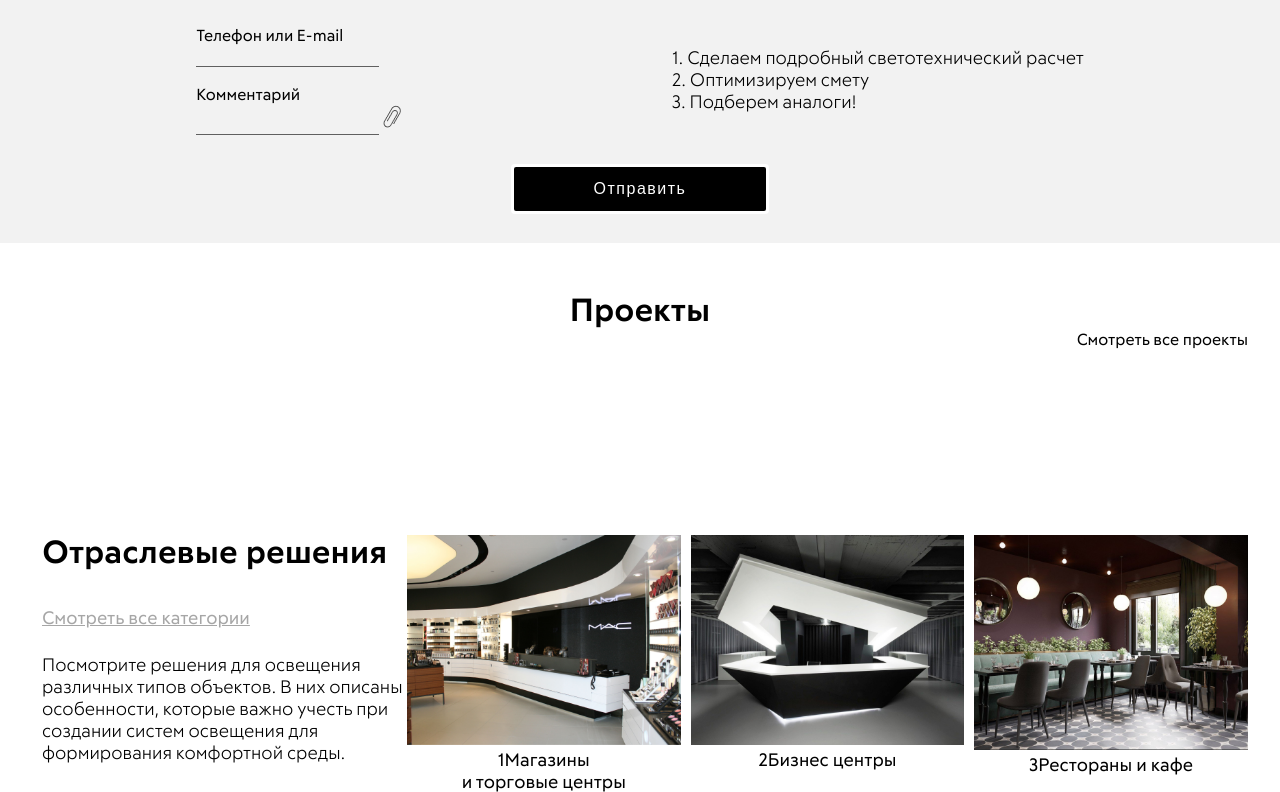
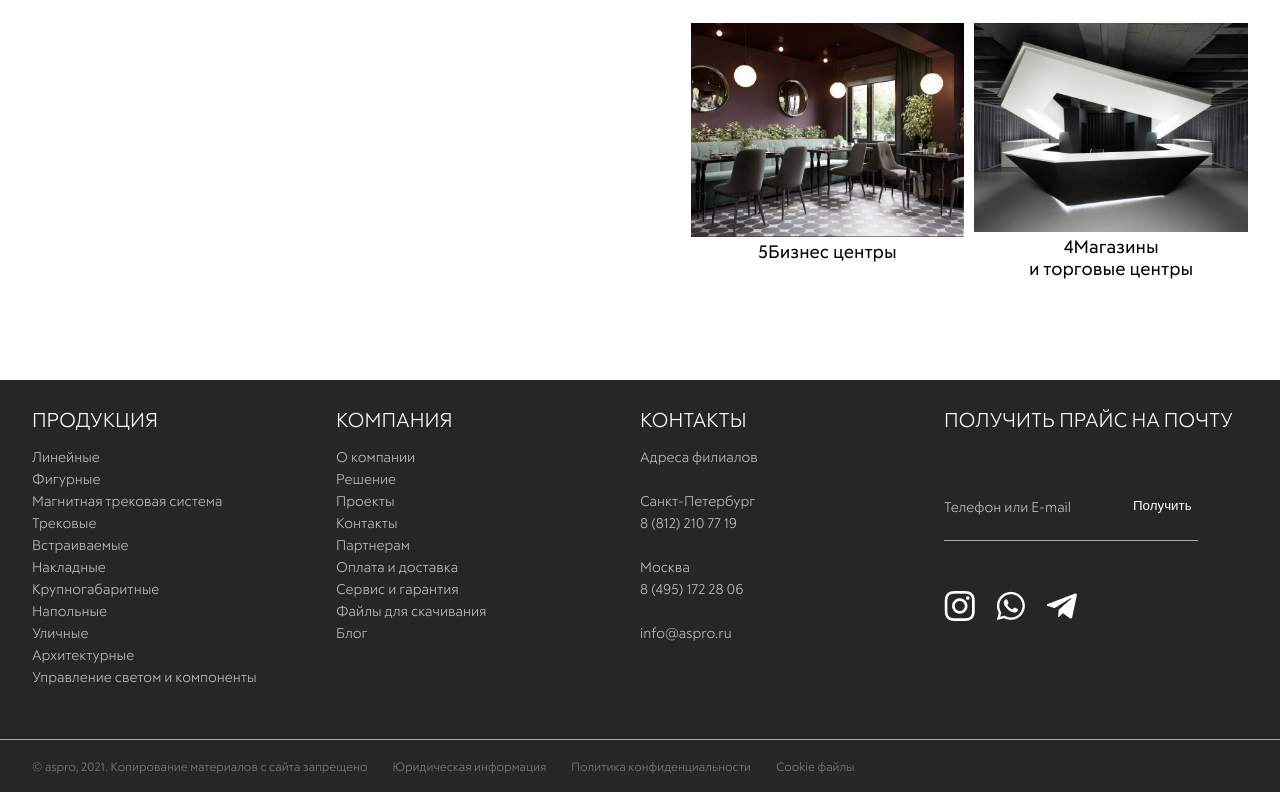
Before and after one commit to oichievas/aspro, a plain HTML site: page index.html in a window 1280 px wide. Shown: the part 2008-2800 px from the top of the page. Drawn offline with nearby package versions, Linux system fonts and the light colour scheme.

Commit message:
some changes

```diff
--- a/css/style.css
+++ b/css/style.css
@@ -317,6 +317,9 @@ footer {
 
 .footer_ul form {
   padding: 50px 0;
+  display: flex;
+  align-items: flex-start;
+  flex-flow: wrap;
 }
 
 .footer_ul form input {
@@ -328,6 +331,8 @@ footer {
   border-bottom: 1px solid rgba(252, 252, 252, 0.6) !important;
   outline: none !important;
   border: 0;
+  padding-bottom: 27px;
+  color: #ffffff;
 }
 
 .footer_block ul li h3 {
@@ -338,9 +343,13 @@ footer {
   color: #ffffff;
 }
 
+.footer_block ul {
+  padding-bottom: 20px;
+}
+
 .footer_block ul li {
   font-weight: 300;
-  font-size: 16px;
+  font-size: 14px;
   line-height: 22px;
   color: rgba(255, 255, 255, 0.7);
 }
@@ -352,6 +361,27 @@ footer {
 }
 .social_icons li {
   padding-right: 20px;
+}
+
+.footer_last {
+  border-top: 1px solid rgba(252, 252, 252, 0.6);
+}
+
+.footer_last ul {
+  padding: 20px 0;
+  display: flex;
+  flex-flow: wrap;
+  font-weight: 300;
+  font-size: 12px;
+  line-height: 17px;
+  /* identical to box height */
+
+  color: rgba(255, 255, 255, 0.4);
+  margin-right: -25px;
+}
+
+.footer_last ul li {
+  padding-right: 25px;
 }
 /* --------Footer End -----------*/
 
@@ -371,6 +401,10 @@ footer {
   }
   .catalog_block {
     width: 25%;
+  }
+
+  .footer_block {
+    width: 50%;
   }
 }
 
@@ -431,6 +465,17 @@ footer {
     width: 50%;
   }
 
+  .request_right .black_subtitle,
+  .request_left .label_p {
+    font-size: 14px;
+    line-height: 25px;
+  }
+
+  .request_left span {
+    float: right;
+    padding-top: 5px;
+  }
+
   .industry_block {
     width: 50%;
   }
--- a/index.html
+++ b/index.html
@@ -13,7 +13,7 @@
     <title>ASPRO light</title>
   </head>
   <body>
-    <header>
+    <!-- <header>
       <div class="container">
         <nav>
           <ul class="menu logo_ul">
@@ -46,11 +46,11 @@
           </ul>
         </nav>
       </div>
-    </header>
+    </header> -->
 
     <main>
       <!-- Slider -->
-      <section class="single-item autoplay slider_banner">
+      <!-- <section class="single-item autoplay slider_banner">
         <div>
           <p class="text_slider">
             Свет, который делает <br />
@@ -69,7 +69,7 @@
             интерьер уютнее
           </p>
         </div>
-      </section>
+      </section> -->
       <!-- Slider End -->
 
       <!-- Text under slider -->
@@ -260,7 +260,7 @@
       <section class="container catalog">
         <div class="catalog_title">
           <h2>Проекты</h2>
-          <a href="#"><p>Смотреть все проекты</p></a>
+          <a class="a_underline" href="#"><p>Смотреть все проекты</p></a>
         </div>
         <!-- <div
           class="project_slider multiple-items"
@@ -386,37 +386,43 @@
           <div class="footer_block">
             <ul>
               <li>
-                <h3>ПРОДУКЦИЯ</h3>
+                <h3>КОМПАНИЯ</h3>
               </li>
-              <li><a href="">Линейные</a></li>
-              <li><a href="">Фигурные</a></li>
-              <li><a href="">Магнитная трековая система</a></li>
-              <li><a href="">Трековые</a></li>
-              <li><a href="">Встраиваемые</a></li>
-              <li><a href="">Накладные</a></li>
-              <li><a href="">Крупногабаритные</a></li>
-              <li><a href="">Напольные</a></li>
-              <li><a href="">Уличные</a></li>
-              <li><a href="">Архитектурные</a></li>
-              <li><a href="">Управление светом и компоненты</a></li>
+              <li><a href="">О компании</a></li>
+              <li><a href="">Решение</a></li>
+              <li><a href="">Проекты</a></li>
+              <li><a href="">Контакты</a></li>
+              <li><a href="">Партнерам</a></li>
+              <li><a href="">Оплата и доставка</a></li>
+              <li><a href="">Сервис и гарантия</a></li>
+              <li><a href="">Файлы для скачивания</a></li>
+              <li><a href="">Блог</a></li>
             </ul>
           </div>
           <div class="footer_block">
             <ul>
               <li>
-                <h3>ПРОДУКЦИЯ</h3>
+                <h3>КОНТАКТЫ</h3>
               </li>
-              <li><a href="">Линейные</a></li>
-              <li><a href="">Фигурные</a></li>
-              <li><a href="">Магнитная трековая система</a></li>
-              <li><a href="">Трековые</a></li>
-              <li><a href="">Встраиваемые</a></li>
-              <li><a href="">Накладные</a></li>
-              <li><a href="">Крупногабаритные</a></li>
-              <li><a href="">Напольные</a></li>
-              <li><a href="">Уличные</a></li>
-              <li><a href="">Архитектурные</a></li>
-              <li><a href="">Управление светом и компоненты</a></li>
+              <li>
+                <a href="">Адреса филиалов </a>
+              </li>
+              <li><br /></li>
+              <li>
+                <a href="tel:+996773333333"
+                  >Санкт-Петербург <br />
+                  8 (812) 210 77 19</a
+                >
+              </li>
+              <li><br /></li>
+              <li>
+                <a href="tel:+996773333333"
+                  >Москва <br />
+                  8 (495) 172 28 06</a
+                >
+              </li>
+              <li><br /></li>
+              <li><a href="mailto:info@aspro.ru">info@aspro.ru</a></li>
             </ul>
           </div>
           <div class="footer_block">
@@ -462,6 +468,22 @@
           </div>
         </div>
       </div>
+      <div class="footer_last">
+        <div class="container">
+          <ul>
+            <li>© aspro, 2021. Копирование материалов с сайта запрещено</li>
+            <li>
+              <a href="">Юридическая информация</a>
+            </li>
+            <li>
+              <a href="">Политика конфиденциальности</a>
+            </li>
+            <li>
+              <a href="">Cookie файлы</a>
+            </li>
+          </ul>
+        </div>
+      </div>
     </footer>
 
     <script
```
